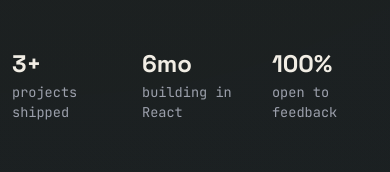
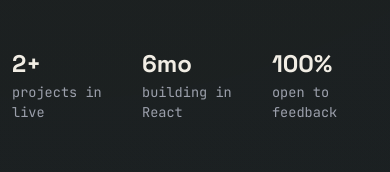
Before and after one commit to Alwalid-Akash/portfolio, a React (Vite) app: page / in a window 390 px wide. Both pictures are taken after a click on the button "Toggle navigation". Shown: the part 570-742 px from the top of the page. Built offline with nearby package versions, Linux system fonts and the light colour scheme.

Commit message:
add cv and contact

```diff
--- a/src/components/Contact/Contact.jsx
+++ b/src/components/Contact/Contact.jsx
@@ -1,7 +1,7 @@
 const CONTACT_LINKS = [
-  { label: 'you@email.com', href: 'mailto:you@email.com', icon: '✉' },
-  { label: 'github.com/yourhandle', href: 'https://github.com/yourhandle', icon: '⌥' },
-  { label: 'linkedin.com/in/yourname', href: 'https://linkedin.com/in/yourname', icon: 'in' },
+  { label: 'alwalidakash@gmail.com', href: 'mailto:alwalidakash@gmail.com', icon: '✉' },
+  { label: 'github.com/Alwalid-Akash', href: 'https://github.com/Alwalid-Akash', icon: '⌥' },
+  { label: 'linkedin.com/in/Md Al Walid', href: 'https://linkedin.com/in/md-alwalid', icon: 'in' },
 ];
 
 function Contact() {
--- a/src/components/Footer/Footer.jsx
+++ b/src/components/Footer/Footer.jsx
@@ -5,7 +5,7 @@
     <footer className="site-footer">
       <div className="container d-flex flex-column flex-sm-row justify-content-between gap-2">
         <span>© {year} Md Al Walid.dev — built with React &amp; Bootstrap</span>
-        <span>deployed via GitHub Pages</span>
+        <span>deployed via Vercel</span>
       </div>
     </footer>
   );
--- a/src/components/Hero/Hero.jsx
+++ b/src/components/Hero/Hero.jsx
@@ -28,8 +28,8 @@
 
             <div className="row hero-stats g-4">
               <div className="col-4 col-sm-3">
-                <strong>3+</strong>
-                projects shipped
+                <strong>2+</strong>
+                projects in live
               </div>
               <div className="col-4 col-sm-3">
                 <strong>6mo</strong>
--- a/src/components/Navbar/Navbar.jsx
+++ b/src/components/Navbar/Navbar.jsx
@@ -43,7 +43,7 @@
             <li className="nav-item ms-md-2">
               <a
                 className="btn btn-signature btn-sm"
-                href="/resume.pdf"
+                href="/Md_Alwalid_CV.pdf"
                 target="_blank"
                 rel="noreferrer"
               >
```
Also changed, not shown: 1 other file (tests, documents, lock files or other folders).
